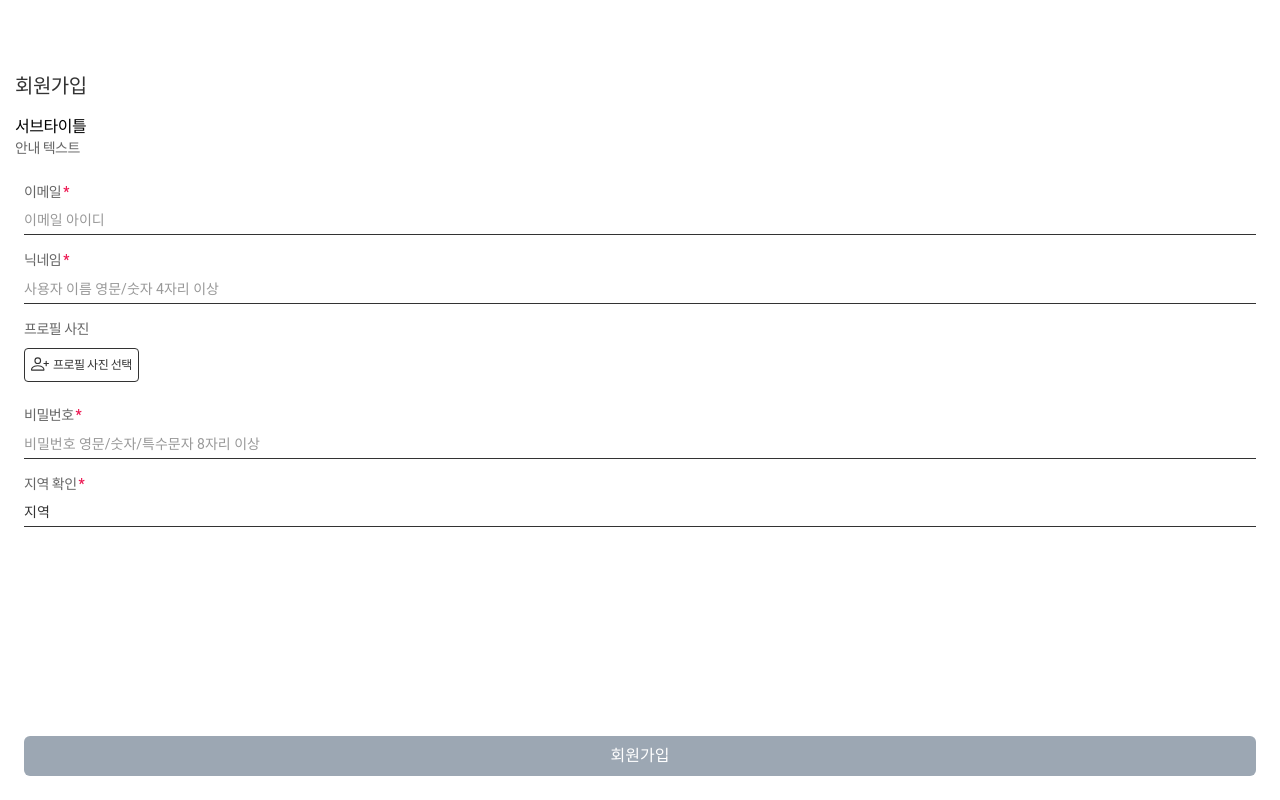
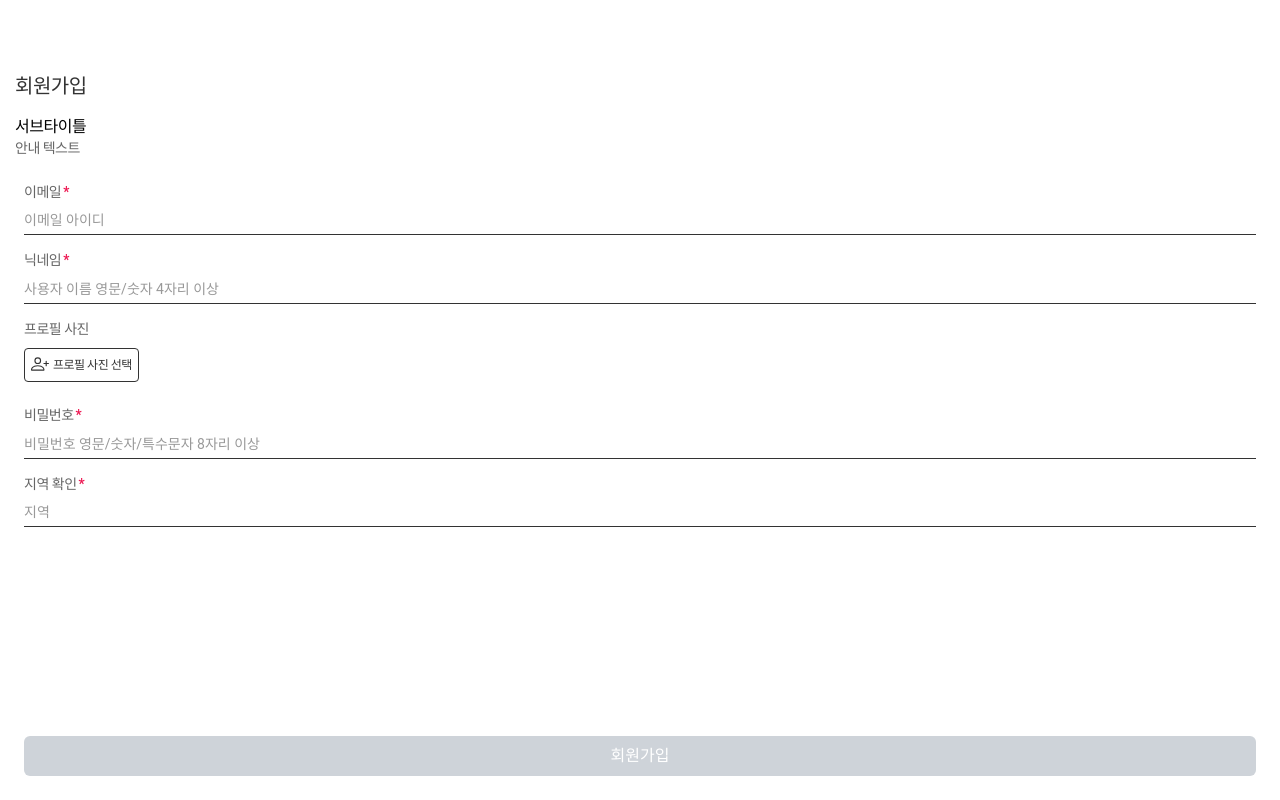
Before and after one commit to HyunsooZo/immilog-front, a Vue app: page /sign-up in a window 1280 px wide. Built offline with nearby package versions, Linux system fonts and the light colour scheme; no server answers; a web font is replaced by a local one.

Commit message:
feat: 회원가입 진입 시 위치정보 가져와 위치 입력하는 기능 추가

```diff
--- a/src/stores/location.js
+++ b/src/stores/location.js
@@ -14,3 +14,17 @@ export const useLocationStore = defineStore({
 		},
 	},
 });
+
+export const useCountryStore = defineStore({
+	id: 'country',
+	state: () => ({
+		country: null,
+		region: null,
+	}),
+	actions: {
+		setCountry({ country, region }) {
+			this.country = country;
+			this.region = region;
+		},
+	},
+});
--- a/src/views/SignInView.vue
+++ b/src/views/SignInView.vue
@@ -109,7 +109,7 @@
 import { useRouter } from 'vue-router';
 import axios from 'axios';
 import useAxios from '@/composables/useAxios.js';
-import { computed, ref } from 'vue';
+import { ref } from 'vue';
 import { useLocationStore } from '@/stores/location.js';
 
 axios.defaults.baseURL = import.meta.env.VITE_APP_API_URL;
@@ -128,7 +128,6 @@ const signIn = async () => {
 		const { status, data } = await sendRequest('post', '/users/sign-in', {
 			email: email.value,
 			password: password.value,
-			//네이티브 개발 이후에는 위치정보는 백엔드에서만 관리하도록 수정할 예정
 			latitude: useLocationStore().latitude,
 			longitude: useLocationStore().longitude,
 		});
--- a/src/views/SignUpView.vue
+++ b/src/views/SignUpView.vue
@@ -180,6 +180,7 @@
 					<div class="input__item">
 						<div class="input__item_inner">
 							<input
+								v-model="country"
 								type="text"
 								class="input__element"
 								placeholder="지역"
@@ -194,28 +195,35 @@
 
 		<div class="footer">
 			<div class="button-wrap">
-				<!-- <button type="button" class="button button--cancle">취소</button> -->
-				<!-- :disabled="!isValidRegister" -->
-				<button @click="register" class="button" role="link">회원가입</button>
+				<button
+					@click="register"
+					:class="{
+						'button button--positive': fullFilled,
+						'button button--disabled': !fullFilled,
+					}"
+					role="link"
+					id="registerBtn"
+				>
+					회원가입
+				</button>
 			</div>
 		</div>
 	</div>
 </template>
 
 <script setup>
-import { ref } from 'vue';
-// import { useAxios } from '@/composables/useAxios.js';
+import { computed, ref } from 'vue';
+import useAxios from '@/composables/useAxios.js';
+import { useLocationStore, useCountryStore } from '@/stores/location.js';
+import { onMounted } from 'vue';
 
 const imagePreview = ref('');
 const emailRegister = ref('');
 const userNickName = ref('');
 const userPassword = ref('');
 const submitted = ref(false);
-
-// 입력값 유효성 검사
-// const isValidRegister = computed(() => {
-// 	return emailRegister.value && userNickName.value && userPassword.value;
-// });
+const country = ref(useCountryStore().country);
+const { sendRequest } = useAxios();
 
 // 프리뷰 이미지
 const previewImage = event => {
@@ -240,19 +248,52 @@ const removeImage = () => {
 	}
 };
 
-const register = () => {
+//입력값 검증
+const fullFilled = computed(() => {
+	return emailRegister.value && userNickName.value && userPassword.value;
+});
+
+const register = async () => {
 	submitted.value = true;
 	if (emailRegister.value && userNickName.value && userPassword.value) {
-		console.log(emailRegister.value);
-		console.log(userNickName.value);
-		console.log(userPassword.value);
+		try {
+			const formData = {
+				email: emailRegister.value,
+				nickname: userNickName.value,
+				password: userPassword.value,
+				country: country.value,
+				latitude: 37.5665,
+				longitude: 126.978,
+			};
+			const { status, data } = await sendRequest('post', '/users', formData);
+
+			if (status === 200) {
+				console.log(data.data);
+				console.dir(data.data);
+			}
+		} catch (error) {
+			console.log(error);
+		}
 	}
 };
 
-// 이메일 도메인 선택
-// const mailSelect = () => {
-// 	emailDomain.value === '99'
-// 		? (hideOptions.value = true)
-// 		: (hideOptions.value = false);
-// };
+onMounted(() => {
+	try {
+		const formData = {
+			latitude: useLocationStore().latitude,
+			longitude: useLocationStore().longitude,
+		};
+		const { status, data } = sendRequest(
+			'post',
+			`/locations?latitude=${formData.latitude}&longitude=${formData.longitude}`,
+		);
+
+		if (status === 200) {
+			useCountryStore().setCountry(data.data.country, data.data.region);
+			country.value = data.data.country;
+		}
+	} catch (error) {
+		console.log(error);
+	}
+});
 </script>
```
Also changed, not shown: src/js/common-ui.js (deleted, +0 -64 lines).
